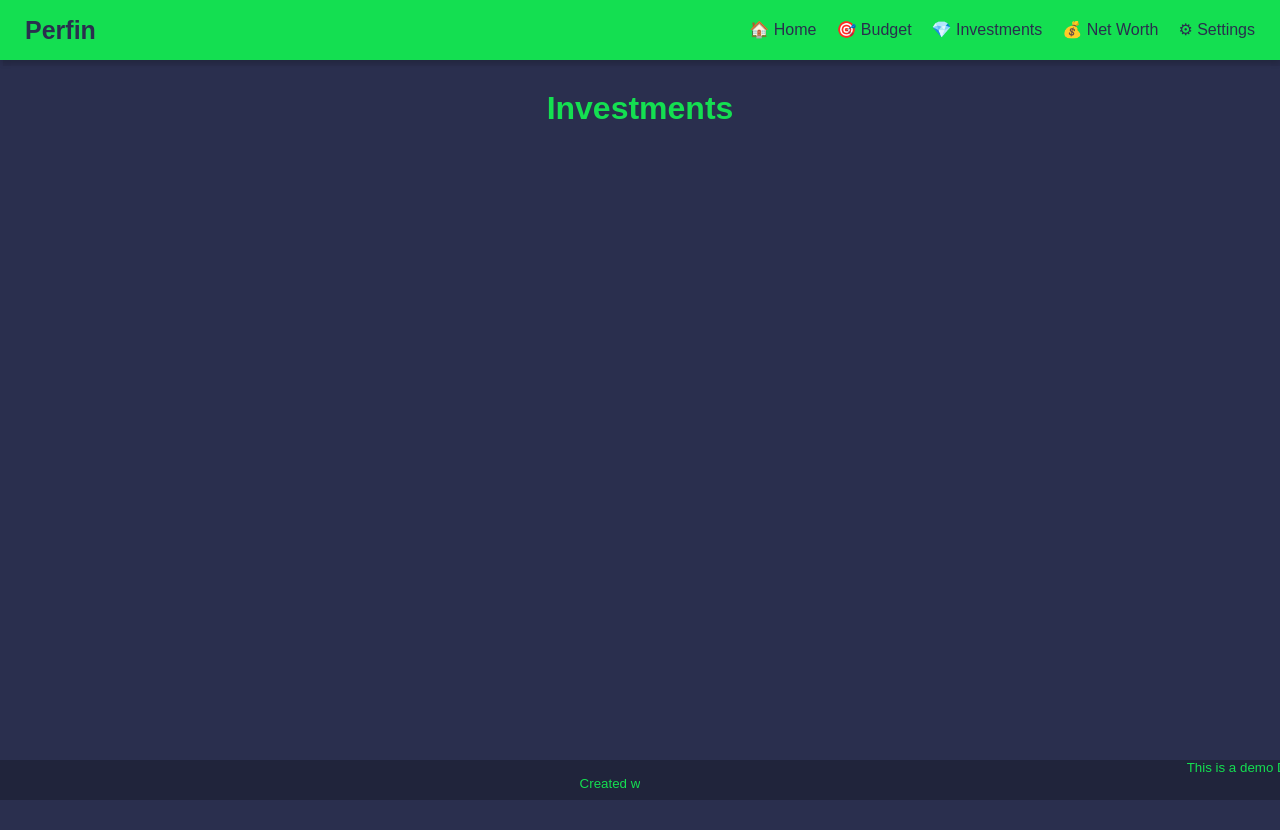
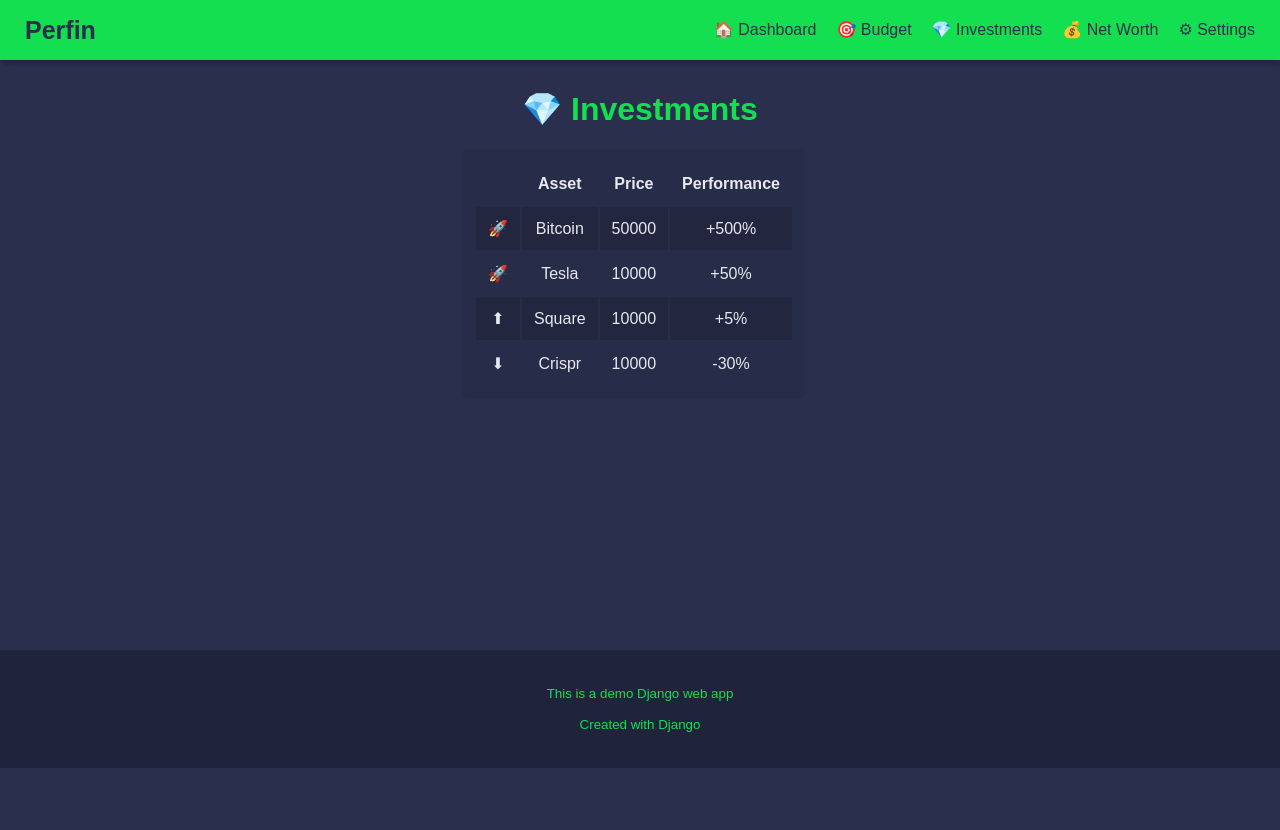
Before and after one commit to geomidas/perfin, a Django app: page /investments/ in a window 1280 px wide. Run offline with Django 3.2, Linux system fonts and the light colour scheme.

Commit message:
Footer fixes

```diff
--- a/perfin/perfin/static/perfin/style.css
+++ b/perfin/perfin/static/perfin/style.css
@@ -69,6 +69,7 @@
 div.body {
     padding-left: 10%;
     padding-right: 10%;
+    min-height: 540px;
 }
 table {
     background-color: #00000013;
@@ -120,23 +121,12 @@
 .error {
     color: var(--error_color);
 }
-#page-container {
-  position: relative;
-  min-height: 100vh;
-}
-#content-wrap {
-  padding-bottom: 2.5rem;    /* Footer height */
-}
 .footer {
-    /* margin-top: 60px; */
-    /* padding: 20px 20px; */
+    padding: 20px 20px;
     background-color: var(--footer_background);
     text-align: center;
     cursor: default;
-    position: absolute;
-    bottom: 0;
-    width: 100%;
-    height: 2.5rem;            /* Footer height */
+    margin-top: 20px;
 }
 .footer a {
     color: var(--footer_color);
--- a/perfin/perfin/templates/perfin/budget.html
+++ b/perfin/perfin/templates/perfin/budget.html
@@ -1,8 +1,6 @@
 {% include "./header.html" %}
 <div class="body">
     <h1>Budget</h1>
-</div>
-<div class="body">
     <div class="flex-container">
         <div>
         </div>
--- a/perfin/perfin/templates/perfin/header.html
+++ b/perfin/perfin/templates/perfin/header.html
@@ -7,7 +7,7 @@
     <div class="header">
         <a href="{% url 'home' %}" class="logo">Perfin</a>
         <div class="header-right">
-            <a href={% url 'home' %}>&#127968; Home</a>
+            <a href={% url 'home' %}>&#127968; Dashboard</a>
             <a href={% url 'budget' %}>&#127919; Budget</a>
             <a href={% url 'investments' %}>&#128142; Investments</a>
             <a href={% url 'networth' %}>&#128176; Net Worth</a>
--- a/perfin/perfin/templates/perfin/home.html
+++ b/perfin/perfin/templates/perfin/home.html
@@ -1,9 +1,6 @@
 {% include "./header.html" %}
 <div class="body">
     <h1>Dashboard</h1>
-</div>
-<div class="body" id="page-container">
-    <div id="content-wrap">
         <div class="flex-container">
             <div>
                 <table>
@@ -15,7 +12,6 @@
                     </tr>
                 </table>
             </div>
-        </div>
     </div>
 </div class="body">
 {% include "./footer.html" %}
--- a/perfin/perfin/templates/perfin/investments.html
+++ b/perfin/perfin/templates/perfin/investments.html
@@ -1,10 +1,25 @@
 {% include "./header.html" %}
 <div class="body">
-    <h1>Investments</h1>
-</div>
-<div class="body">
+    <h1>&#128142; Investments</h1>
     <div class="flex-container">
         <div>
+            <table>
+                <tr>
+                    <th></th><th>Asset</th><th>Price</th><th>Performance</th>
+                </tr>
+                <tr>
+                    <td>&#128640;</td><td>Bitcoin</td><td>50000</td><td>+500%</td>
+                </tr>
+                <tr>
+                    <td>&#128640;</td><td>Tesla</td><td>10000</td><td>+50%</td>
+                </tr>
+                <tr>
+                    <td>&#11014;</td><td>Square</td><td>10000</td><td>+5%</td>
+                </tr>
+                <tr>
+                    <td>&#11015;</td><td>Crispr</td><td>10000</td><td>-30%</td>
+                </tr>
+            </table>
         </div>
     </div>
 </div class="body">
--- a/perfin/perfin/templates/perfin/networth.html
+++ b/perfin/perfin/templates/perfin/networth.html
@@ -1,8 +1,6 @@
 {% include "./header.html" %}
 <div class="body">
-    <h1>&#128176; Net Worth &#128176;</h1>
-</div>
-<div class="body">
+    <h1>&#128176; Net Worth</h1>
     <div class="flex-container">
         <div>
             <table>
--- a/perfin/perfin/templates/perfin/settings.html
+++ b/perfin/perfin/templates/perfin/settings.html
@@ -1,8 +1,6 @@
 {% include "./header.html" %}
 <div class="body">
     <h1>Settings</h1>
-</div>
-<div class="body">
     <div class="flex-container">
         <div>
             <table>
```
Also changed, not shown: perfin/perfin/templates/perfin/detail.html (deleted, +0 -22 lines).
